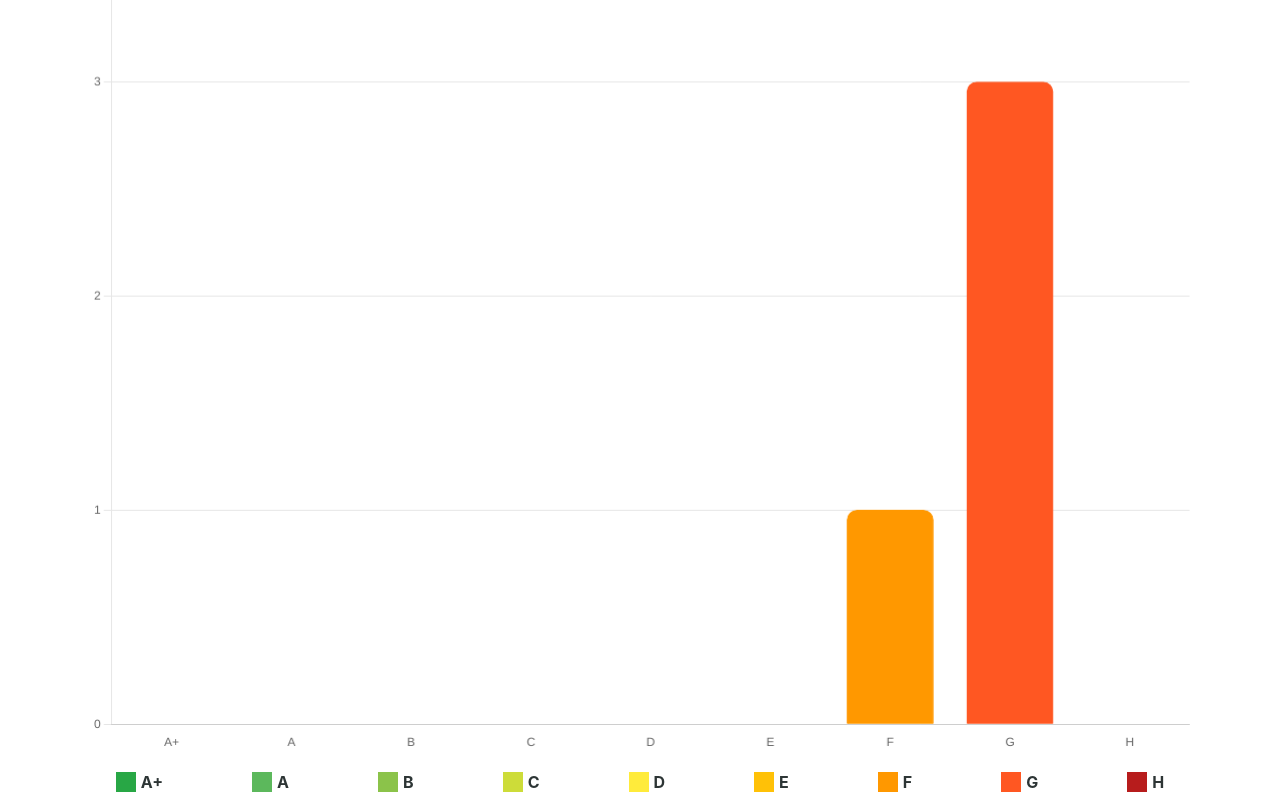
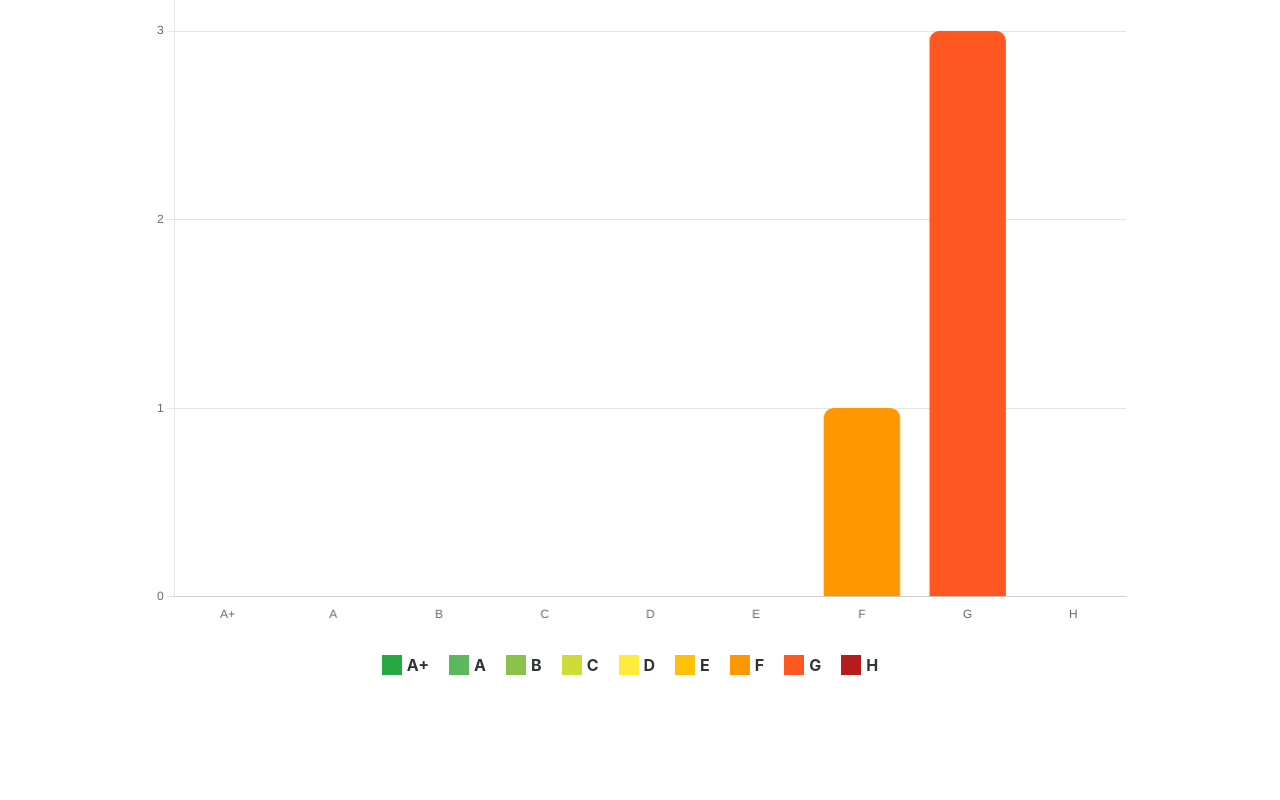
Before and after one commit to jhgann/jhgann.github.io, a plain HTML site: page charts/portfolio.html in a window 1280 px wide. Shown: the part 408-1208 px from the top of the page. After the commit the page ends 1096 px from the top, so only its background shows below. Drawn offline with nearby package versions, Linux system fonts and the light colour scheme.

Commit message:
Update portfolio.html
trying to fix height and legend spacing.

```diff
--- a/charts/portfolio.html
+++ b/charts/portfolio.html
@@ -13,14 +13,16 @@
             font-size: 16px; /* Increased font size */
         }
         #chart-container {
-            width: 90%;
+            width: 80%;
             margin: 0 auto;
             position: relative;
             display: flex;
             flex-direction: column;
+            align-items: center; /* Center align items */
         }
         canvas {
             background-color: #FFFFFF; /* Set chart background to white */
+            margin-bottom: 10px; /* Add margin between canvas and legend */
         }
         #chart-title {
             font-size: 20px;
@@ -30,12 +32,14 @@
         }
         #legend-container {
             display: flex;
-            justify-content: space-around;
+            justify-content: center; /* Center align legend items */
             flex-wrap: wrap;
         }
         .legend-item {
             display: flex;
             align-items: center;
+            margin-right: 20px; /* Add margin between legend items */
+            margin-bottom: 5px;
         }
         .legend-color {
             width: 20px;
```
